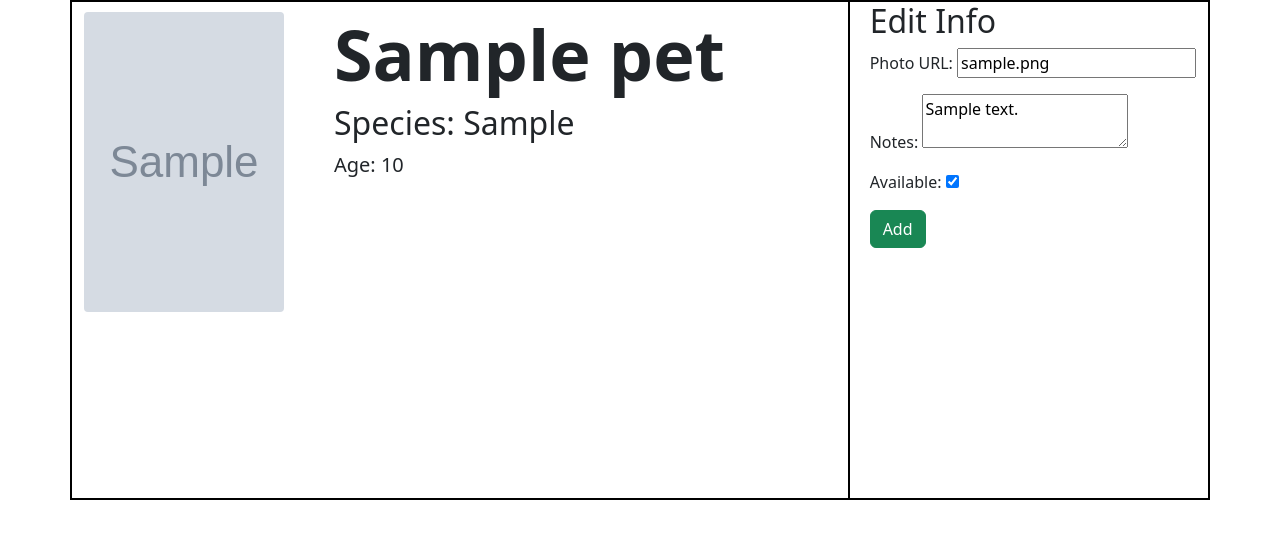
After one commit to connertran/26_WTForms-Exercise, a Flask app: page /1 in a window 1280 px wide. The commit adds this page. Shown: the top 539 px of the page. Run offline with Flask 3, Linux system fonts and the light colour scheme; tables that the repository leaves empty hold one stand-in row (values such as "Sample post"); grey boxes marked "Sample" are stand-in pictures.

Commit message:
Adding forms, finished styling

```diff
--- a/app.py
+++ b/app.py
@@ -1,7 +1,7 @@
 from flask import Flask, request, render_template, redirect, flash, session
 from flask_debugtoolbar import DebugToolbarExtension
 from models import db, connect_db,Pet
-from forms import AddPetForm
+from forms import AddPetForm, EditPetForm
 
 app=Flask(__name__)
 
@@ -27,7 +27,7 @@ def add_pet():
     form = AddPetForm()
 
     if form.validate_on_submit():
-        pet_name = form.pet_name.data
+        pet_name = form.name.data
         species = form.species.data
         photo_url = form.photo_url.data
         age =form.age.data
@@ -39,3 +39,17 @@ def add_pet():
         return redirect('/')
     else:
         return render_template('add_pet_form.html', form=form)
+
+@app.route('/<int:pet_id>', methods=["GET", "POST"])
+def show_pet_details(pet_id):
+    """show infomation about the pet and the form to edit info"""
+    pet = Pet.query.get_or_404(pet_id)
+    form = EditPetForm(obj=pet)
+    if form.validate_on_submit():
+        pet.photo_url = form.photo_url.data
+        pet.available = form.available.data
+        pet.notes = form.notes.data
+        db.session.commit()
+        return redirect('/')
+    else:
+        return render_template('pet_profile.html', pet=pet, form=form)
--- a/forms.py
+++ b/forms.py
@@ -1,14 +1,20 @@
 from flask_wtf import FlaskForm
-from wtforms import StringField, FloatField,SelectField
-from wtforms.validators import InputRequired, Optional, URL
+from wtforms import StringField, BooleanField,SelectField, TextAreaField
+from wtforms.validators import InputRequired, Optional, URL, Length
 
 list_of_age= [num for num in range(31)]
 choices = [(each_num,each_num) for each_num in list_of_age]
 
 class AddPetForm(FlaskForm):
     """Form for adding pets"""
-    pet_name = StringField("Pet name", validators=[InputRequired(message="Name cannot be blank")])
+    name = StringField("Pet name", validators=[InputRequired(message="Name cannot be blank")])
     species = SelectField("Species",choices=[('dog','Dog'),('cat','Cat'),('bird','Bird'), ('porcupine', 'Porcupine')])
     photo_url = StringField("Photo URL", validators=[Optional(), URL()])
     age = SelectField("Age", choices=choices)
     notes= StringField("Notes",validators=[Optional()])
+
+class EditPetForm(FlaskForm):
+    """Form for editing pet's info"""
+    photo_url = StringField("Photo URL", validators=[Optional(), URL()])
+    notes = TextAreaField("Notes", validators= [Optional(), Length(min=10)])
+    available = BooleanField("Available")
--- /dev/null
+++ b/static/add_form.css
@@ -0,0 +1,3 @@
+.submit-btn {
+  margin-top: 20px;
+}
--- /dev/null
+++ b/static/profile.css
@@ -0,0 +1,36 @@
+.profile-div {
+  display: flex;
+  flex-direction: row;
+  margin: 10px 0;
+}
+#info-section {
+  display: flex;
+  flex-direction: column;
+  margin-left: 50px;
+}
+.profile-pic {
+  width: 200px;
+  height: 300px;
+  object-fit: cover;
+  object-position: center;
+  border-radius: 4px;
+}
+h1 {
+  font-size: 70px;
+  font-weight: bold;
+}
+.age {
+  font-size: 20px;
+}
+.big-div {
+  border: solid black 2px;
+  display: flex;
+  flex-direction: row;
+  justify-content: space-between;
+  height: 500px;
+}
+form {
+  margin-top: 10px 0;
+  padding-left: 20px;
+  border-left: black solid 2px;
+}
--- /dev/null
+++ b/templates/pet_profile.html
@@ -0,0 +1,30 @@
+{%extends 'base.html'%} {%block title%}Pet Profile{%endblock%} {%block style%}
+<link rel="stylesheet" href="/static/profile.css" />{%endblock%}{%block
+content%}
+<div class="container big-div">
+  <div class="profile-div">
+    <img class="profile-pic" src="{{pet.image_url()}}" alt="profile-pic" />
+    <section id="info-section">
+      <h1>{{pet.name}}</h1>
+      <h2>Species: {{pet.species}}</h2>
+      {%if pet.age%}
+      <p class="age">Age: {{pet.age}}</p>
+      {%endif%}
+    </section>
+  </div>
+
+  <form method="POST">
+    <h2>Edit Info</h2>
+    {{form.hidden_tag()}} {%for field in form if field.widget.input_type !=
+    'hidden'%}
+    <div class="mb-3">
+      <p>
+        {{field.label}}: {{field}} {%for error in field.errors%} {{error}}
+        {%endfor%}
+      </p>
+    </div>
+    {%endfor%}
+    <button type="submit" class="btn btn-success">Add</button>
+  </form>
+</div>
+{%endblock%}
```
Also changed, not shown: static/home.css (+10 -2 lines), templates/add_pet_form.html (+9 -5 lines), templates/home.html (+6 -1 lines).
